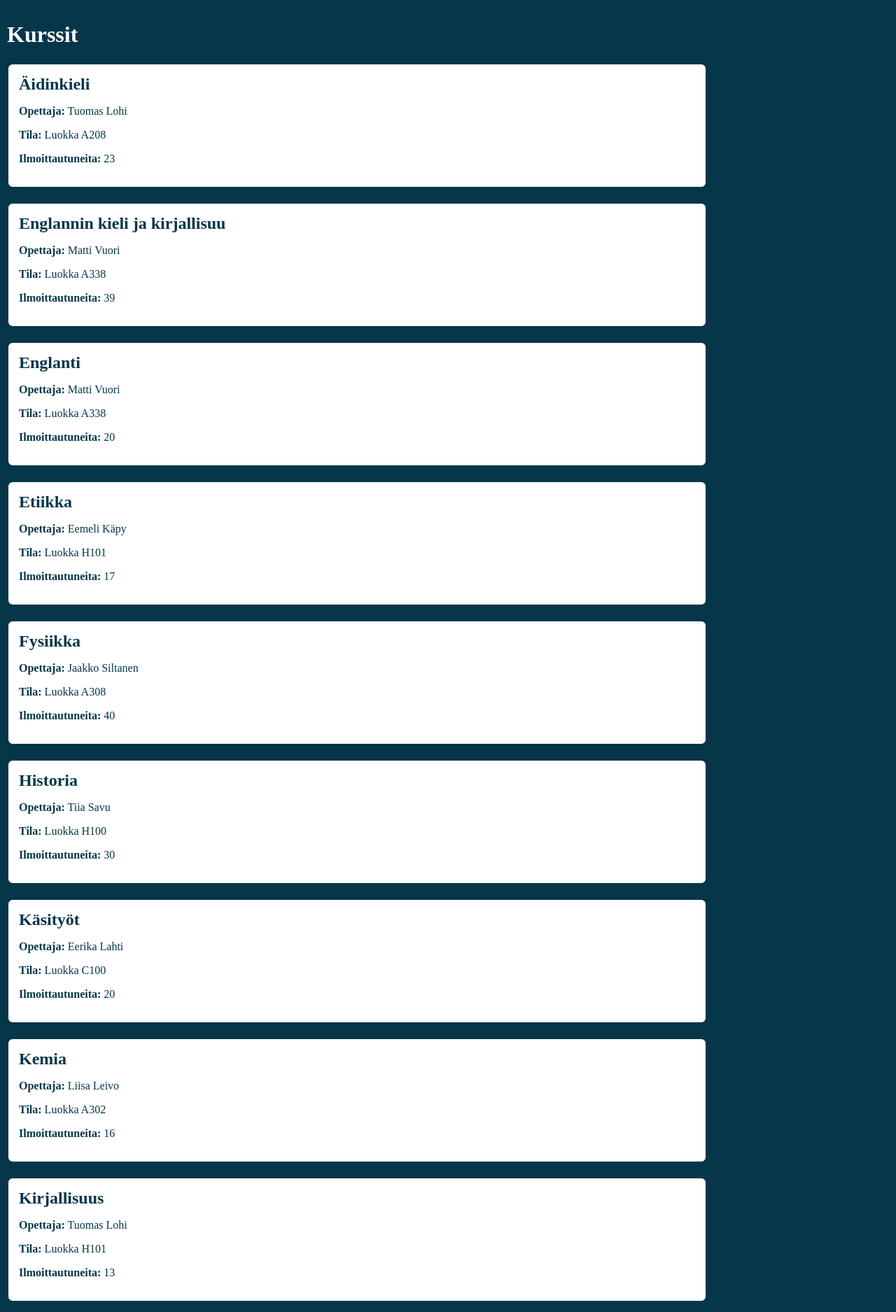
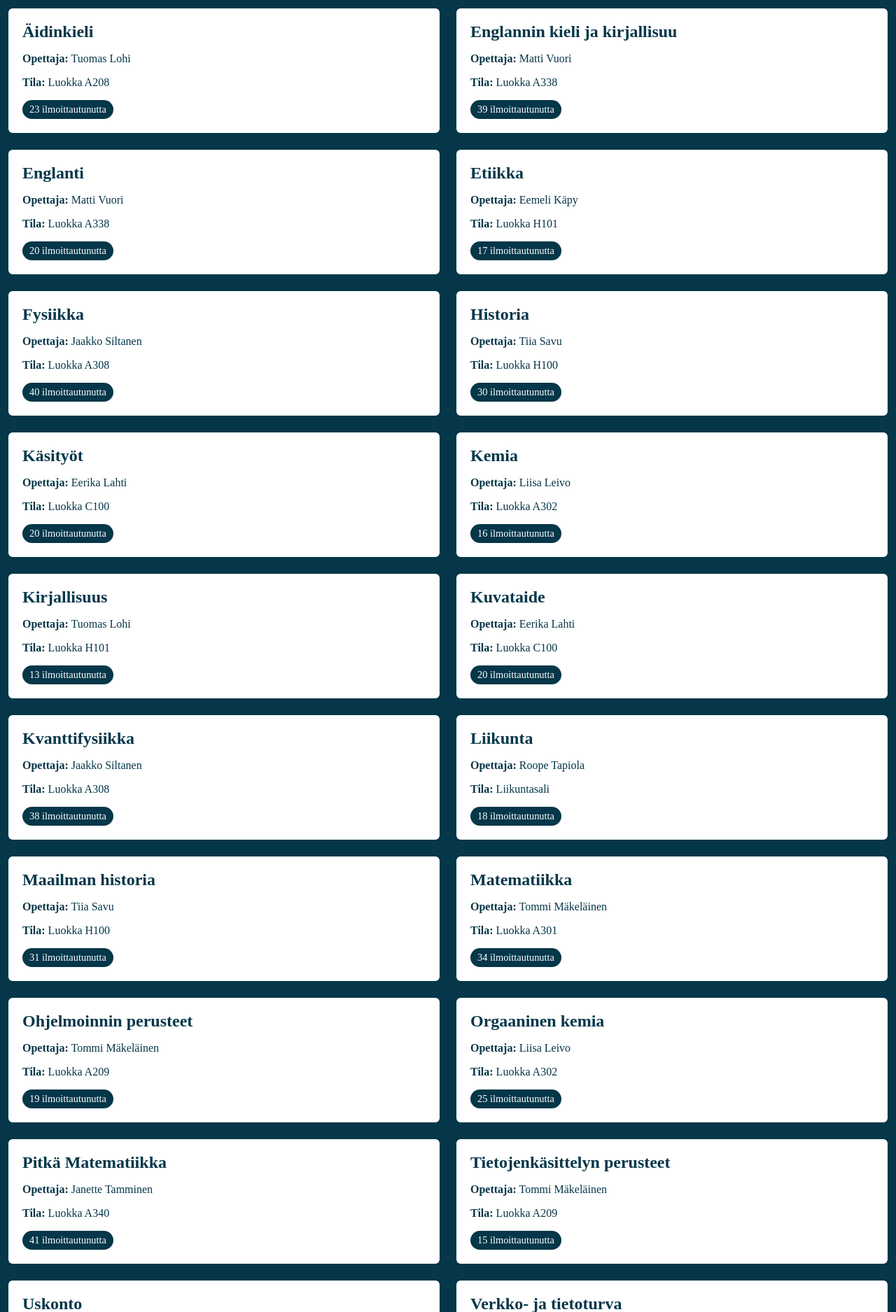
Before and after one commit to Autsku/Projekti, a PHP site: page /kurssit.php in a window 1280 px wide. Shown: the part 100-1975 px from the top of the page at 70% size. Run offline with PHP 8.4, Linux system fonts and the light colour scheme; data comes from the database, SQL or seed files in the repository.

Commit message:
poistettu commentteja

```diff
--- a/Projekti/Koodi/kurssit.php
+++ b/Projekti/Koodi/kurssit.php
@@ -20,18 +20,23 @@ $kurssit = $stmt->fetchAll(PDO::FETCH_ASSOC);
     <meta name="viewport" content="width=device-width, initial-scale=1.0" />
     <title>Kurssit</title>
     <style>
+        .kurssit-container {
+            display: grid;
+            grid-template-columns: 1fr 1fr;
+            gap: 20px;
+            max-width: 1400px;
+            margin: 0 auto;
+        }
+
         .kurssi-box {
             background-color: white;
             color: rgb(5, 54, 73);
             padding: 15px;
             border-radius: 8px;
-            margin-bottom: 20px;
             cursor: pointer;
             transition: background-color 0.3s ease;
-
-            border: 2px solid rgb(5, 54, 73);  /* reuna boksille */
-            max-width: 1000px;         /* rajoitetaan maksimileveyttä */
-            box-sizing: border-box;   /* jotta padding sisältyy leveyteen */
+            border: 2px solid rgb(5, 54, 73);
+            box-sizing: border-box;
         }
 
         .kurssi-box:hover {
@@ -46,12 +51,72 @@ $kurssit = $stmt->fetchAll(PDO::FETCH_ASSOC);
 
         .kurssi-tiedot {
             display: none;
-            margin-top: 10px;
-            border-top: 1px solid rgb(5, 54, 73);
-            padding-top: 10px;
+            position: absolute;
+            top: 100%;
+            left: 0;
+            right: 0;
+            background-color: white;
+            border: 2px solid rgb(5, 54, 73);
+            border-top: none;
+            border-radius: 0 0 8px 8px;
+            padding: 20px;
+            z-index: 1000;
+            box-shadow: 0 4px 8px rgba(0, 0, 0, 0.2);
         }
 
+        .kurssi-box {
+            background-color: white;
+            color: rgb(5, 54, 73);
+            padding: 20px;
+            border-radius: 8px;
+            cursor: pointer;
+            transition: background-color 0.3s ease;
+            border: 2px solid rgb(5, 54, 73);
+            box-sizing: border-box;
+            position: relative;
+        }
 
+        .ilmoittautuneet-count {
+            background-color: rgb(5, 54, 73);
+            color: white;
+            padding: 5px 10px;
+            border-radius: 15px;
+            font-size: 0.9rem;
+            display: inline-block;
+        }
+
+        .kurssi-tiedot table {
+            border-collapse: collapse;
+            width: 100%;
+            margin-top: 15px;
+        }
+
+        .kurssi-tiedot th,
+        .kurssi-tiedot td {
+            border: 1px solid #ccc;
+            padding: 8px 12px;
+            text-align: left;
+        }
+
+        .kurssi-tiedot th {
+            background-color: rgb(5, 54, 73);
+            color: white;
+        }
+
+        .ei-opiskelijoita {
+            font-style: italic;
+            color: rgb(120, 120, 120);
+            text-align: center;
+            padding: 20px;
+        }
+
+        /* Responsiivinen design - yksi sarake pienillä näytöillä */
+        @media (max-width: 768px) {
+            .kurssit-container {
+                grid-template-columns: 1fr;
+                gap: 15px;
+            }
+        }
     </style>
 </head>
 <body>
@@ -67,8 +132,8 @@ $kurssit = $stmt->fetchAll(PDO::FETCH_ASSOC);
     </div>
 
     <div class="content">
-        <h1>Kurssit</h1>
 
+        <div class="kurssit-container">
             <?php foreach ($kurssit as $kurssi): ?>
                 <?php
                 $kurssiId = 'kurssi_' . $kurssi['Tunnus'];
@@ -79,41 +144,52 @@ $kurssit = $stmt->fetchAll(PDO::FETCH_ASSOC);
                 $maara = $stmt2->fetch(PDO::FETCH_ASSOC)['maara'];
                 ?>
 
-            <div class="kurssi-box" onclick="toggleVisibility('<?= $kurssiId ?>')">
+                <div class="kurssi-box" onclick="toggleKurssi('<?= $kurssiId ?>')">
                     <div class="kurssi-nimi"><?= htmlspecialchars($kurssi['Nimi']) ?></div>
                     <p><strong>Opettaja:</strong> <?= htmlspecialchars($kurssi['Etunimi'] . ' ' . $kurssi['Sukunimi']) ?></p>
                     <p><strong>Tila:</strong> <?= htmlspecialchars($kurssi['tila_nimi']) ?></p>
-                <p><strong>Ilmoittautuneita:</strong> <?= $maara ?></p>
+                    <div class="ilmoittautuneet-count">
+                        <?= $maara ?> ilmoittautunutta
+                    </div>
 
                     <div class="kurssi-tiedot" id="<?= $kurssiId ?>">
+                        <h3>Kurssin tiedot</h3>
                         <p><strong>Kuvaus:</strong> <?= nl2br(htmlspecialchars($kurssi['Kuvaus'])) ?></p>
                         <p><strong>Alkupäivä:</strong> <?= htmlspecialchars($kurssi['Alkupaiva']) ?></p>
                         <p><strong>Loppupäivä:</strong> <?= htmlspecialchars($kurssi['Loppupaiva']) ?></p>
+                        <p><strong>Kurssi-ID:</strong> <?= htmlspecialchars($kurssi['Tunnus']) ?></p>
 
-                    <h3>Ilmoittautuneet opiskelijat</h3>
+                        <h3>Ilmoittautuneet opiskelijat (<?= $maara ?>)</h3>
 
                         <?php
-                    $sql3 = "SELECT o.Etunimi, o.Sukunimi, o.Vuosikurssi
+                        $sql3 = "SELECT o.Opiskelijanumero, o.Etunimi, o.Sukunimi, o.Syntymapaiva, o.Vuosikurssi, kk.Kirjautumispaiva
                                  FROM kurssikirjautuminen kk
                                  JOIN opiskelijat o ON kk.Opiskelija = o.Opiskelijanumero
-                             WHERE kk.Kurssi = ?";
+                                 WHERE kk.Kurssi = ?
+                                 ORDER BY o.Sukunimi, o.Etunimi";
                         $stmt3 = $yhteys->prepare($sql3);
                         $stmt3->execute([$kurssi['Tunnus']]);
                         $opiskelijat = $stmt3->fetchAll(PDO::FETCH_ASSOC);
                         ?>
 
                         <?php if (empty($opiskelijat)): ?>
-                        <p>Ei vielä ilmoittautuneita opiskelijoita.</p>
+                            <div class="ei-opiskelijoita">Ei vielä ilmoittautuneita opiskelijoita.</div>
                         <?php else: ?>
-                        <table border="1" cellpadding="5" style="width:100%; max-width:600px;">
+                            <table>
                                 <tr>
+                                    <th>Opiskelijanumero</th>
                                     <th>Nimi</th>
+                                    <th>Syntymäpäivä</th>
                                     <th>Vuosikurssi</th>
+                                    <th>Ilmoittautumispäivä</th>
                                 </tr>
                                 <?php foreach ($opiskelijat as $op): ?>
                                 <tr>
+                                    <td><?= htmlspecialchars($op['Opiskelijanumero']) ?></td>
                                     <td><?= htmlspecialchars($op['Etunimi'] . ' ' . $op['Sukunimi']) ?></td>
+                                    <td><?= htmlspecialchars($op['Syntymapaiva']) ?></td>
                                     <td><?= htmlspecialchars($op['Vuosikurssi']) ?></td>
+                                    <td><?= htmlspecialchars($op['Kirjautumispaiva']) ?></td>
                                 </tr>
                                 <?php endforeach; ?>
                             </table>
@@ -122,12 +198,34 @@ $kurssit = $stmt->fetchAll(PDO::FETCH_ASSOC);
                 </div>
             <?php endforeach; ?>
         </div>
+    </div>
 
     <script>
-        function toggleVisibility(id) {
-            const el = document.getElementById(id);
-            el.style.display = (el.style.display === "block") ? "none" : "block";
+        function toggleKurssi(kurssiId) {
+            // Piilota kaikki muut kurssit ensin
+            var allTiedot = document.querySelectorAll('.kurssi-tiedot');
+            allTiedot.forEach(function(tiedot) {
+                if (tiedot.id !== kurssiId) {
+                    tiedot.style.display = 'none';
                 }
+            });
+
+            // Toggle klikkattua kurssia
+            var targetKurssi = document.getElementById(kurssiId);
+            if (targetKurssi) {
+                targetKurssi.style.display = (targetKurssi.style.display === 'block') ? 'none' : 'block';
+            }
+        }
+
+        // Piilota tiedot kun klikataan muualle
+        document.addEventListener('click', function(e) {
+            if (!e.target.closest('.kurssi-box')) {
+                var allTiedot = document.querySelectorAll('.kurssi-tiedot');
+                allTiedot.forEach(function(tiedot) {
+                    tiedot.style.display = 'none';
+                });
+            }
+        });
     </script>
 </body>
 </html>
```
Lines whose indentation alone changed are shown as unchanged.
